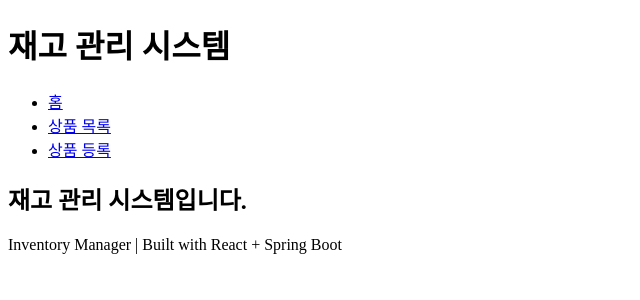
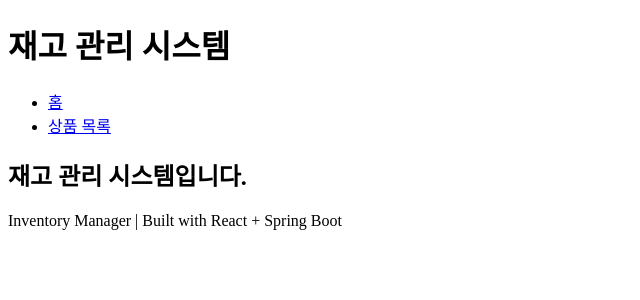
Before and after one commit to tasueom/inventory-manager, a React (Vite) app in the folder frontend/: page / in a window 1280 px wide. Shown: the top 300 px of the page, without its empty margins (0-640 px from the left). Built offline with nearby package versions, Linux system fonts and the light colour scheme.

Commit message:
f 등록 페이지 제거

```diff
--- a/frontend/src/components/Header/Header.jsx
+++ b/frontend/src/components/Header/Header.jsx
@@ -11,7 +11,6 @@ function Header() {
         <ul>
           <li><Link to="/">홈</Link></li>
           <li><Link to="/view">상품 목록</Link></li>
-          <li><Link to="/create">상품 등록</Link></li>
         </ul>
       </nav>
     </>
```
